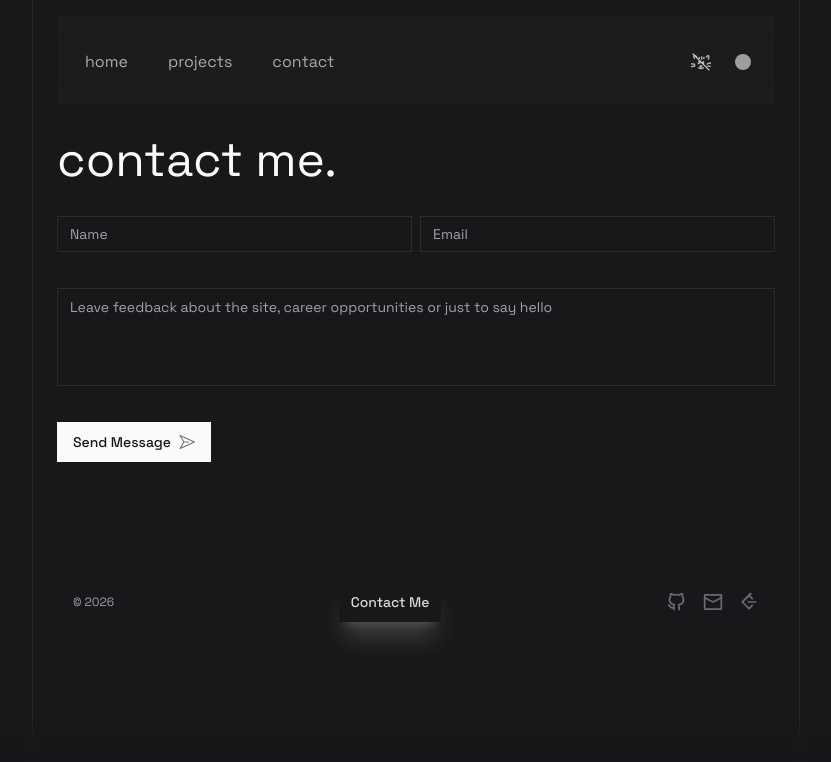
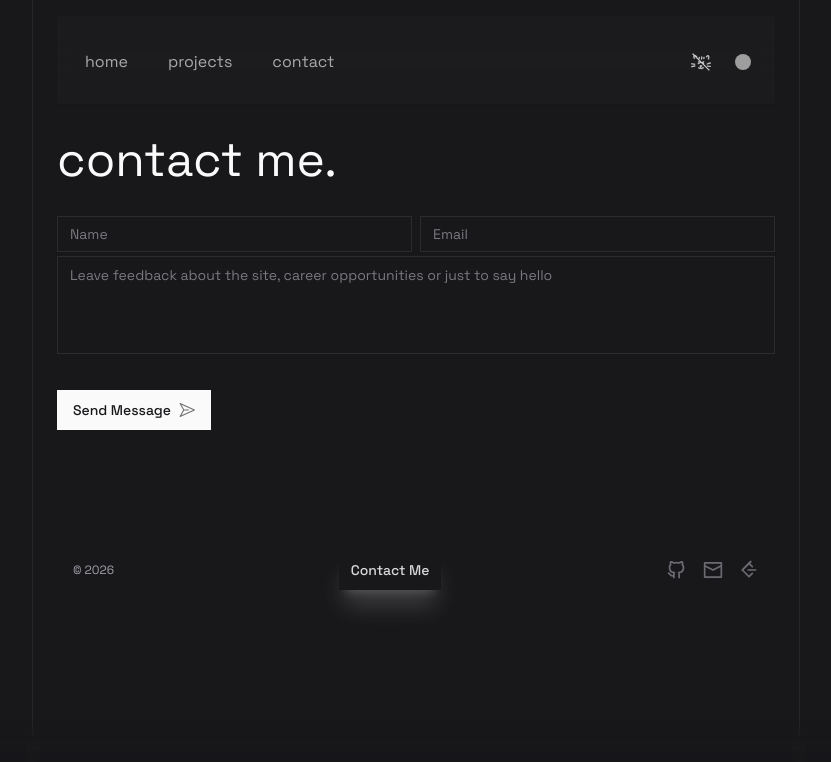
Before and after one commit to swayam-rajput/portfolio, a Next.js app: page /contact in a window 1280 px wide. Shown: the top 762 px of the page, without its empty margins (224-1055 px from the left). Built offline with nearby package versions, Linux system fonts and the light colour scheme.

Commit message:
input style refactored

```diff
--- a/src/app/(pages)/contact/page.tsx
+++ b/src/app/(pages)/contact/page.tsx
@@ -37,14 +37,14 @@ const page = () => {
             <h1 className="title font-spacegrotesk text-2xl md:text-5xl">contact me.</h1>
             <form className="font-spacegrotesk" onSubmit={handleSubmit}>
                 <div className="grid grid-cols-1 gap-2 sm:grid-cols-2">
-                    <div className="md:h-16 h-12">
-                        <input required autoComplete="off" onChange={(e) => setFormData({ ...formData, name: e.target.value })} className="flex h-9 w-full rounded-none border border-neutral-300 dark:border-neutral-700/50 focus-visible:border-opacity-100 bg-transparent px-3 py-1 text-sm shadow-sm transition-colors file:border-0 file:bg-transparent file:text-sm file:font-medium placeholder:text-muted-foreground dark:focus-visible:border-neutral-600 focus-visible:border-neutral-400  focus-visible:outline-none  disabled:cursor-not-allowed disabled:opacity-50" id="name" placeholder="Name"  type="text" name="name"/>
+                    <div className=" h-8">
+                        <input required autoComplete="off" onChange={(e) => setFormData({ ...formData, name: e.target.value })} className="flex h-9 w-full rounded-none border border-neutral-300 dark:border-neutral-700/50 focus-visible:border-opacity-100 bg-transparent px-3 py-1 text-sm shadow-sm transition- file:border-0 file:bg-transparent file:text-sm file:font-medium placeholder:text-muted-foreground/70 dark:focus-visible:border-white/50 focus-visible:border-black  focus-visible:outline-none  disabled:cursor-not-allowed disabled:opacity-50" id="name" placeholder="Name"  type="text" name="name"/>
                     </div>
-                    <div className="md:h-16 h-12">
-                        <input required autoComplete="off" onChange={(e) => setFormData({ ...formData, email: e.target.value })} className="flex h-9 w-full rounded-none border border-neutral-300 dark:border-neutral-700/50  focus-visible:border-opacity-100 bg-transparent px-3 py-1 text-sm shadow-sm transition-colors file:border-0 file:bg-transparent file:text-sm file:font-medium placeholder:text-muted-foreground focus-visible:outline-none dark:focus-visible:border-neutral-600 focus-visible:border-neutral-400   disabled:cursor-not-allowed disabled:opacity-50" id="email" placeholder="Email"  type="email" name="email"/>
+                    <div className=" h-8">
+                        <input required autoComplete="off" onChange={(e) => setFormData({ ...formData, email: e.target.value })} className="flex h-9 w-full rounded-none border border-neutral-300 dark:border-neutral-700/50  focus-visible:border-opacity-100 bg-transparent px-3 py-1 text-sm shadow-sm transition-colors file:border-0 file:bg-transparent file:text-sm file:font-medium placeholder:text-muted-foreground/70 focus-visible:outline-none dark:focus-visible:border-white/50 focus-visible:border-black  disabled:cursor-not-allowed disabled:opacity-50" id="email" placeholder="Email"  type="email" name="email"/>
                     </div>
                     <div className="h-32 sm:col-span-2">
-                        <textarea  onChange={(e) => setFormData({ ...formData, message: e.target.value })} required className="flex min-h-[60px] w-full rounded-none border border-neutral-300 dark:border-neutral-700/50  focus-visible:border-opacity-100 bg-transparent px-3 py-2 text-sm shadow-sm placeholder:text-muted-foreground focus-visible:outline-none dark:focus-visible:border-neutral-600 focus-visible:border-neutral-400  disabled:cursor-not-allowed disabled:opacity-50 resize-none" rows={4} placeholder="Leave feedback about the site, career opportunities or just to say hello"  name="message">
+                        <textarea  onChange={(e) => setFormData({ ...formData, message: e.target.value })} required className="flex min-h-[60px] w-full rounded-none border border-neutral-300 dark:border-neutral-700/50  focus-visible:border-opacity-100 bg-transparent px-3 py-2 text-sm shadow-sm placeholder:text-muted-foreground/70 focus-visible:outline-none dark:focus-visible:border-white/50 focus-visible:border-black  disabled:cursor-not-allowed disabled:opacity-50 resize-none" rows={4} placeholder="Leave feedback about the site, career opportunities or just to say hello"  name="message">
                         </textarea>
                     </div>
                 </div>
```
